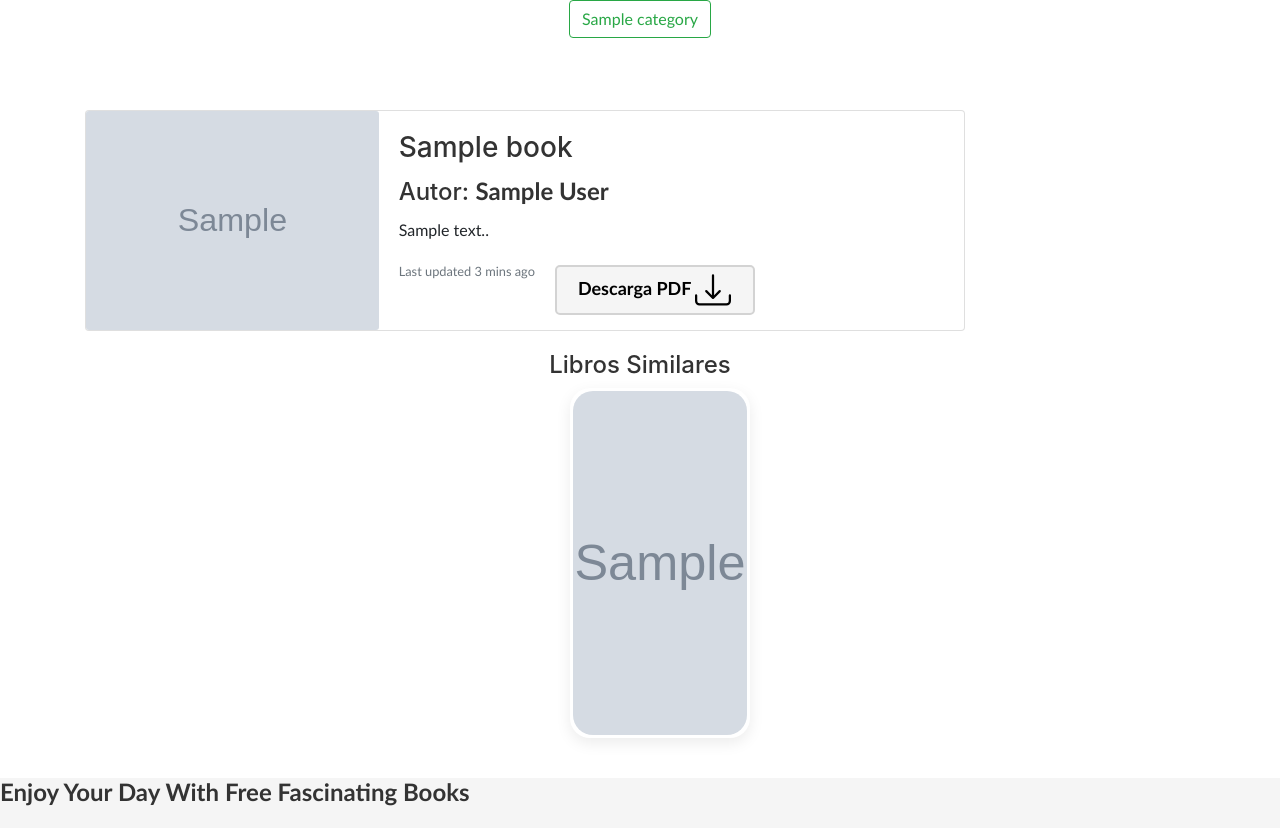
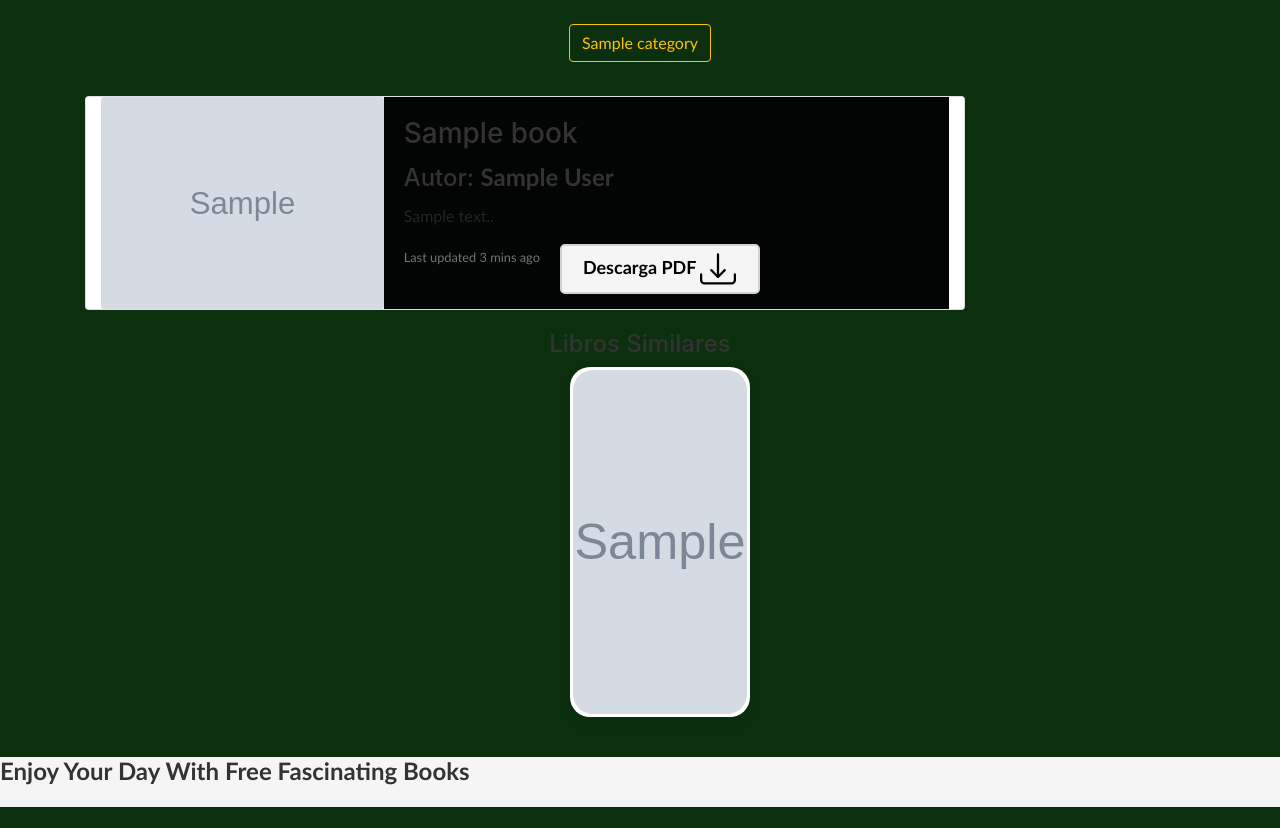
Before and after one commit to marvinjoel/BookDownload, a Django app: template apps/bookapp/templates/book_detail.html in a window 1280 px wide. Shown: the part 96-924 px from the top of the page. After the commit the page ends 903 px from the top, so only its background shows below. Run offline with Django 3.2, Linux system fonts and the light colour scheme; the template is opened without the code that fills it: most values are stand-ins (such as "Sample title", 1, 10 or a date in 2020); grey boxes marked "Sample" are stand-in pictures; form fields are guessed from the names that the template uses; some libraries are stand-ins or nearby versions.

Commit message:
Update Template

```diff
--- a/apps/bookapp/templates/book_detail.html
+++ b/apps/bookapp/templates/book_detail.html
@@ -5,13 +5,13 @@
 
 {% block content %}
 
-<div class="container mt-5">
-    <div class="card mb-3" style="width:55em; top:0; bottom:0; ">
+<div class="container mt-7">
+    <div class="card mb-3 col-12" style="width:55em; top:0; bottom:0; ">
         <div class="row no-gutters">
             <div class="col-md-4">
                 <img src="{{ book.cover_image.url }}" class="card-img" alt="...">
             </div>
-            <div class="col-md-8">
+            <div class="col-md-8" style="background-color: #020503;">
                 <div class="card-body">
                     <h3 class="card-title">{{ book.title }}</h3>
                     <h4 class="card-title">Autor: <strong>{{ book.author }}</strong></h4>
@@ -19,11 +19,7 @@
                     <p class="card-text"><small class="text-muted">Last updated 3 mins ago</small></p>
 
                 </div>
-                <div style="width: 100%;
-    height: 81px;
-    position: absolute;
-    bottom: -1em;
-    left: 11em;">
+                <div style="width: 100%; height: 81px; position: absolute; bottom: -1em; left: 11em;">
                     <a href = '{{ book.pdf.url }}' download="{{ book.pdf.url }}">
                         <button id = 'download'>
                             Descarga PDF
@@ -35,6 +31,8 @@
                     </a>
                 </div>
             </div>
+
+
         </div>
     </div>
 </div>
--- a/apps/bookapp/templates/home.html
+++ b/apps/bookapp/templates/home.html
@@ -3,7 +3,7 @@
 {% block title %} Inicio {% endblock %}
 {% block content %}
     <div class="container">
-        <div class="row"><h4>Libros de BackEnd</h4></div>
+        <div class="row" ><h4 style="color: #dcf19f;">Libros de BackEnd</h4></div>
         <div class="row">
             {% for book in backend %}
                 <div class="col-6 col-sm-4 col-md4 col-lg-3 col-xl-2">
--- a/templates/base/base.html
+++ b/templates/base/base.html
@@ -17,16 +17,17 @@
       {% endblock %}
 
 </head>
-<body>
-    <nav class="navbar navbar-expand-lg navbar-light bg-light">
+<body style="background-color: #0C300E;">
+    <nav class="navbar navbar-expand-lg navbar-light bg-light" >
         <div class="container-fluid">
             <div id = 'logo'>
-                <a href="https://t.me/GruposProgramadores"><img src = "{% static 'img/telegrama.png' %}"></a>
+                <a href="https://t.me/GruposProgramadores" target="_blank"><img src = "{% static 'img/telegrama.png' %}"></a>
             </div>
-            <a class="navbar-brand" href="https://t.me/GruposProgramadores">Telegram</a>
+            <a class="navbar-brand" href="https://t.me/GruposProgramadores" target="_blank">Telegram</a>
             <button class="navbar-toggler" type="button" data-bs-toggle="collapse" data-bs-target="#navbarSupportedContent" aria-controls="navbarSupportedContent" aria-expanded="false" aria-label="Toggle navigation">
                 <span class="navbar-toggler-icon"></span>
             </button>
+
             <div class="collapse navbar-collapse" id="navbarSupportedContent">
                 <ul class="navbar-nav me-auto mb-2 mb-lg-0">
                     <li class="nav-item">
@@ -67,11 +68,11 @@
             </div>
         </div>
     </nav>
-
+ <br>
     <div class="d-flex justify-content-center">
         <div class="button-group">
                 {% for category in categories %}
-                    <a type="button" href="{% url 'book:category_detail' category.slug %}" class="btn waves-effect waves-light btn-outline-success">{{ category.name }}</a>
+                    <a type="button" href="{% url 'book:category_detail' category.slug %}" class="btn waves-effect waves-light btn-outline-warning">{{ category.name }}</a>
                 {% endfor %}
         </div>
     </div>
```
Also changed, not shown: db.sqlite3.
